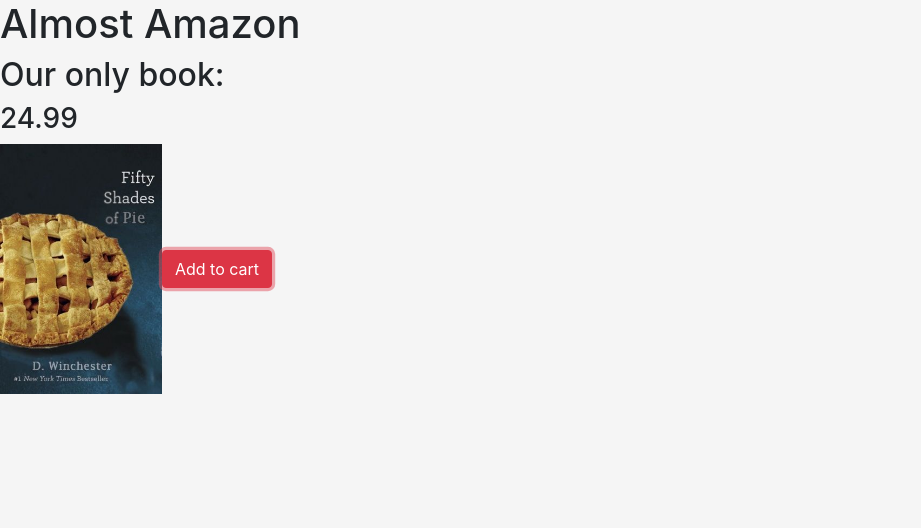
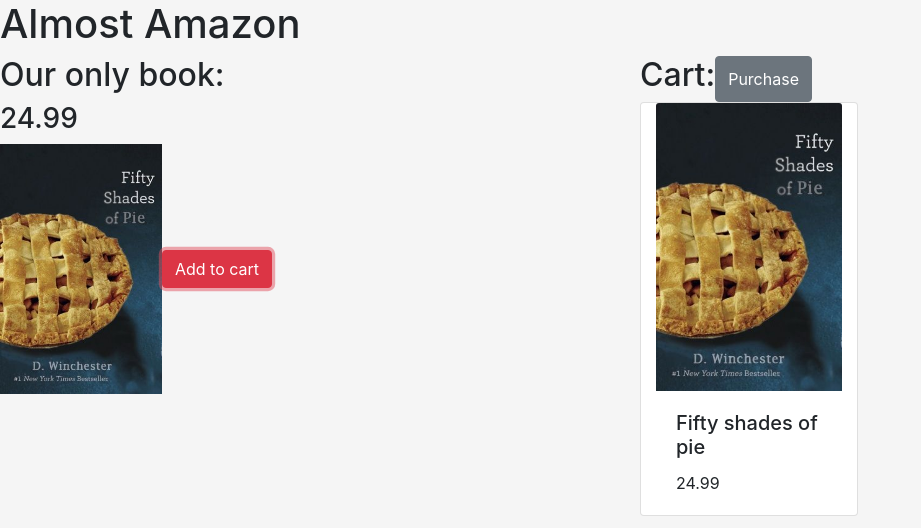
Before and after one commit to sarah-weatherbee/modules, a plain HTML site: page index.html in a window 1280 px wide. Both pictures are taken after a click on the button "Add to cart". Shown: the whole page, without its empty margins (0-921 px from the left). Drawn offline with nearby package versions, Linux system fonts and the light colour scheme.

Commit message:
made cart checkout button work

```diff
--- a/index.html
+++ b/index.html
@@ -14,7 +14,8 @@
 <body>
     <h1>Almost Amazon</h1>
     <div class="row">
-        <div id="store-container" class="col-6"></div>
+        <div id="store-container"class="col-6"></div>
+        <div id="cart-container"class="col-6"></div>
     </div>
 
         <script src="https://code.jquery.com/jquery-3.3.1.slim.min.js"
--- /dev/null
+++ b/javascripts/components/cart.js
@@ -0,0 +1,48 @@
+import util from '../helpers/util.js';
+
+const cart = [];
+
+const getCart = () => {
+    return cart;
+};
+
+const setCart = (book) => {
+    cart.push(book);
+};
+
+const buyEvent = (e) => {
+    e.preventDefault();
+    const myCart = getCart();
+    const total = myCart.reduce((a, b) => {return a + b.price}, 0);
+
+    /*reduceallows you to define what starting things is, loops over array,
+    applies code you tell it to that array, in this case
+    it takes an array of something and returns a single value. reduce takes a
+    function. a is prev returned num (in this situation,
+        it is 0), b is which item in foreach loop im on (will be an object)*/
+    window.alert(`You owe ${total.toFixed(2)}`); /* toFixed(2) forces two dec points and then rounds to 2 dec points */
+};
+
+const cartToDom = () => {
+const myCart = getCart();
+let domString = '<div class="row">';
+  domString += '<h2>Cart:</h2>';
+  domString += '<button id="purchase-btn" class="btn btn-secondary">Purchase</button>'
+  domString += '</div><div class="row d-flex flex-wrap">';
+  myCart.forEach((book) => {
+    domString += `<div class="card col-4">`;
+    domString += `  <img src=${book.image} class="card-img-top" alt="book cover">`;
+    domString += `  <div class="card-body">`;
+    domString += `    <h5 class="card-title">${book.title}</h5>`;
+    domString += `    <p class="card-text">${book.price}</p>`;
+    domString += `  </div>`;
+    domString += `</div>`;
+  });
+  domString += `</div>`;
+
+  util.printToDom('cart-container', domString);
+  document.getElementById('purchase-btn').addEventListener('click', buyEvent);
+};
+
+
+export default { setCart, cartToDom };
--- a/javascripts/components/store.js
+++ b/javascripts/components/store.js
@@ -1,10 +1,16 @@
+/*components*/
+import cart from './cart.js';
+
+/*helpers*/
 import book from '../helpers/book.js';
 import util from '../helpers/util.js';
+
 
 const addToCartEvent = (e) => {
 e.preventDefault();
 const bookInfo = book.getBook();
-console.log('book:', bookInfo);
+cart.setCart(bookInfo);
+cart.cartToDom();
 };
 
 
```
